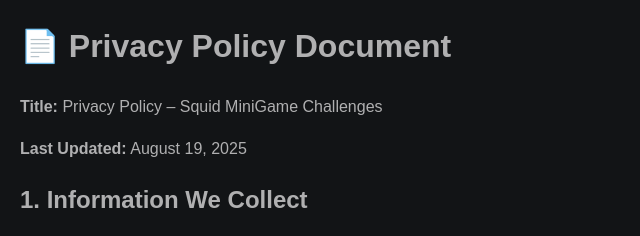
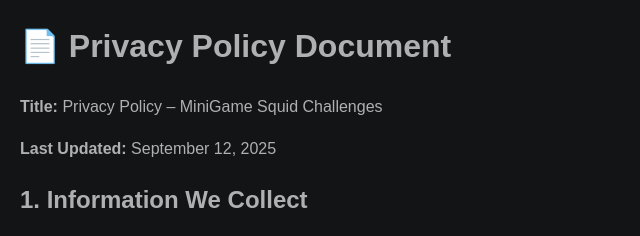
Before and after one commit to sontungmtpiscallingyou/squid-game, a plain HTML site: page index.html in a window 1280 px wide. Shown: the top 236 px of the page, 0-640 px from the left. Drawn offline with Linux system fonts and the light colour scheme.

Commit message:
Update index.html

```diff
--- a/index.html
+++ b/index.html
@@ -2,7 +2,7 @@
 <html lang="en">
 <head>
     <meta charset="UTF-8">
-    <title>Privacy Policy – Squid MiniGame Challenges</title>
+    <title>Privacy Policy – MiniGame Squid Challenges</title>
     <style>
         body {
             font-family: Arial, sans-serif;
@@ -21,8 +21,8 @@
 </head>
 <body>
 <h1>📄 Privacy Policy Document</h1>
-<p><strong>Title:</strong> Privacy Policy – Squid MiniGame Challenges</p>
-<p><strong>Last Updated:</strong> August 19, 2025</p>
+<p><strong>Title:</strong> Privacy Policy – MiniGame Squid Challenges</p>
+<p><strong>Last Updated:</strong> September 12, 2025</p>
 
 <h2>1. Information We Collect</h2>
 <p><strong>Email:</strong><br>Not collected.</p>
```
